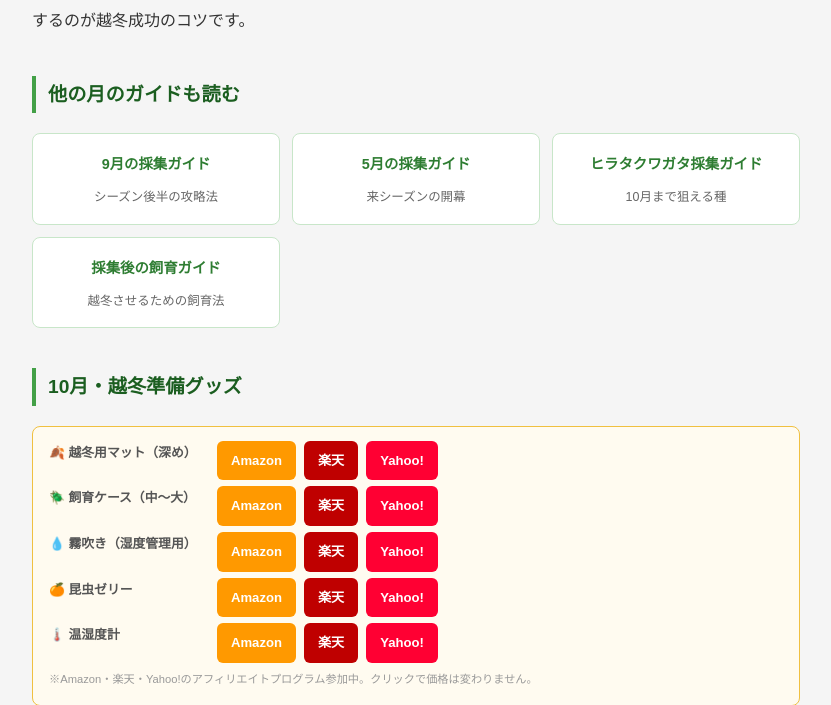
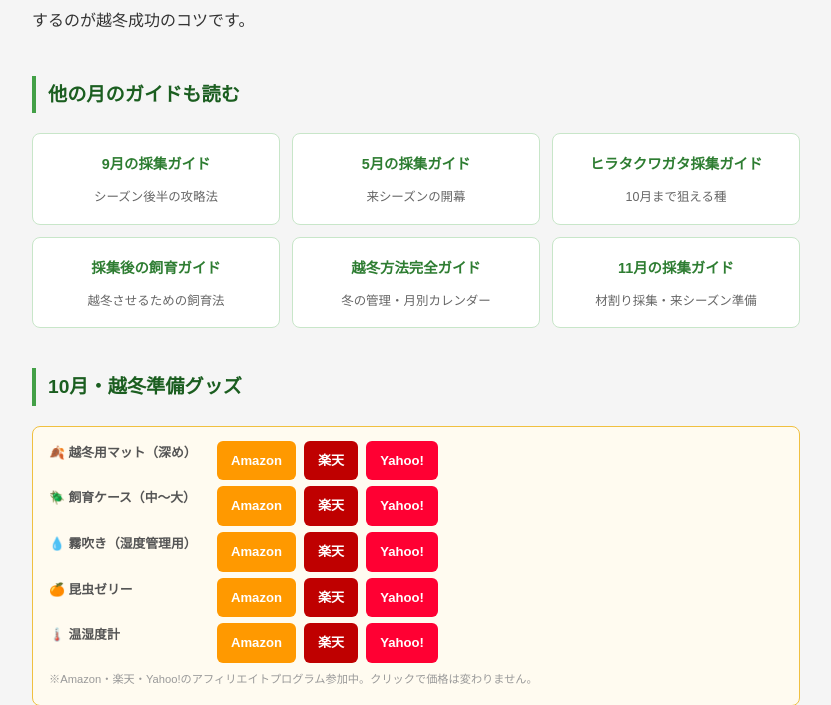
Before and after one commit to 0515naokit-sketch/beetle-finder, a Flask app: page /guide/october in a window 1280 px wide. Shown: the part 4320-5025 px from the top of the page, without its empty margins (224-1055 px from the left). Run offline with Flask 3, Linux system fonts and the light colour scheme.

Commit message:
E: 内部リンク強化 — 越冬ガイドへの誘導を3ページに追加
- guide_october.html: 関連ガイドに越冬ガイド・11月ガイドのカード追加
- guide_aftercare.html: 関連ガイドセクションに越冬ガイドカード追加
- guide_kokuwagata.html: 関連ガイドセクションに越冬ガイドカード追加

Co-Authored-By: Claude Sonnet 4.6 <noreply@anthropic.com>

```diff
--- a/templates/guide_aftercare.html
+++ b/templates/guide_aftercare.html
@@ -468,6 +468,8 @@
  <a href="/guide/kids">👨‍👧 子供と一緒に採集</a>
  <p>ファミリーで楽しむ採集ガイド</p>
  </div>
+
+ <div class="guide-link-card"><a href="/guide/overwinter">越冬方法完全ガイド</a><p>冬の管理・春の起こし方</p></div>
  </div>
 
 
--- a/templates/guide_kokuwagata.html
+++ b/templates/guide_kokuwagata.html
@@ -539,6 +539,8 @@
  <a href="/guide/jiyukenkyu">📝 クワガタ自由研究ガイド</a>
  <p>親子で取り組む自由研究</p>
  </div>
+
+ <div class="guide-link-card"><a href="/guide/overwinter">越冬方法完全ガイド</a><p>冬の管理・春の起こし方</p></div>
  </div>
 
 <!-- AdSense in-article -->
--- a/templates/guide_october.html
+++ b/templates/guide_october.html
@@ -362,6 +362,8 @@
  <div class="guide-link-card"><a href="/guide/may">5月の採集ガイド</a><p>来シーズンの開幕</p></div>
  <div class="guide-link-card"><a href="/guide/hirata">ヒラタクワガタ採集ガイド</a><p>10月まで狙える種</p></div>
  <div class="guide-link-card"><a href="/guide/aftercare">採集後の飼育ガイド</a><p>越冬させるための飼育法</p></div>
+ <div class="guide-link-card"><a href="/guide/overwinter">越冬方法完全ガイド</a><p>冬の管理・月別カレンダー</p></div>
+ <div class="guide-link-card"><a href="/guide/november">11月の採集ガイド</a><p>材割り採集・来シーズン準備</p></div>
  </div>
 
  <h2 class="section">10月・越冬準備グッズ</h2>
```
